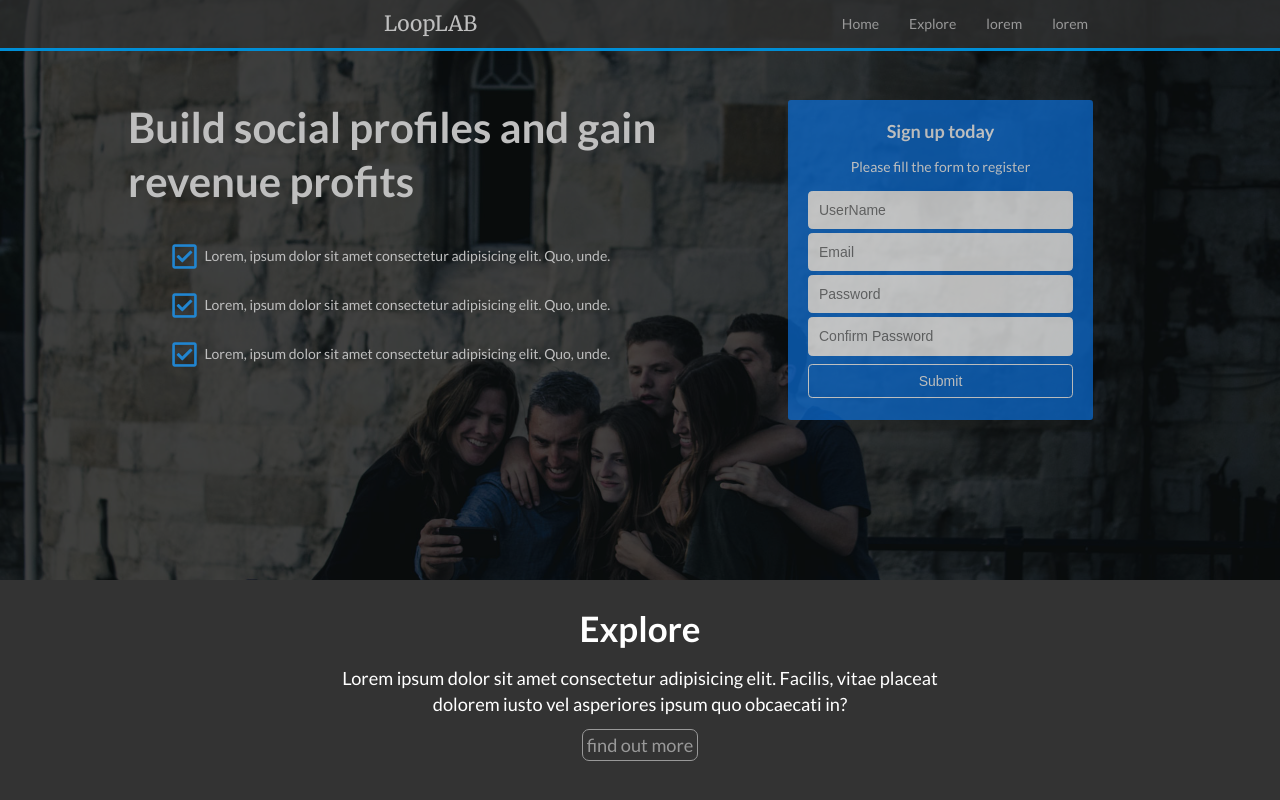
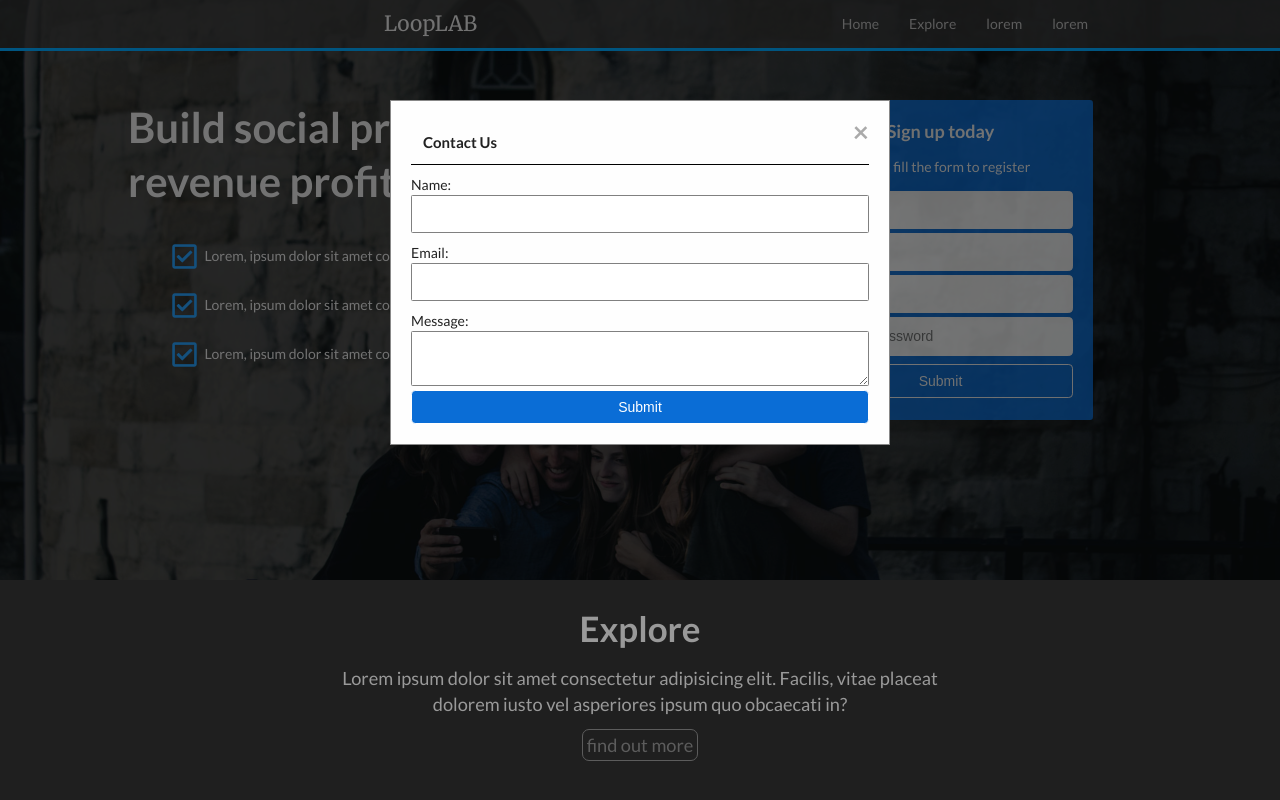
Before and after one commit to aliafarin/htmlCssJs, a plain HTML site: page index.html in a window 1280 px wide. Both pictures are taken after a click on the link "Contact Us". Shown: the top 800 px of the page. Drawn offline with nearby package versions, Linux system fonts and the light colour scheme.

Commit message:
added Modal to Project

```diff
--- /dev/null
+++ b/Modal.js
@@ -0,0 +1,25 @@
+// Get the modal
+var modal = document.getElementById("myModal");
+
+// Get the Anchor button that opens the modal
+var contactA = document.getElementById("contact");
+
+// Get the <span> element that closes the modal
+var span = document.getElementsByClassName("close")[0];
+
+// When the user clicks the button, open the modal
+contactA.onclick = function() {
+  modal.style.display = "block";
+}
+
+// When the user clicks on <span> (x), close the modal
+span.onclick = function() {
+  modal.style.display = "none";
+}
+
+// When the user clicks anywhere outside of the modal, close it
+window.onclick = function(event) {
+  if (event.target == modal) {
+    modal.style.display = "none";
+  }
+}
--- a/index.html
+++ b/index.html
@@ -42,7 +42,7 @@
             <input placeholder="Email">
             <input placeholder="Password">
             <input placeholder="Confirm Password">
-            <button type="submit" value="Submit">Submit</button>
+            <button class="sButton" type="submit" value="Submit">Submit</button>
           </form>
         </div>
       </section>
@@ -69,14 +69,40 @@
             </div>
           </div>
         </div>
+
+        <!-- footer -->
         <footer class='footer'>
           <h4>LoopLAB</h4>
           <p>Copyright &copy;</p>
-          <a href="#" class="contact">Contact Us</a>
+          <a href="#" id="contact" class="contact">Contact Us</a>
         </footer>
       </section>
+
+      <!-- Modal -->
+      <div id="myModal" class="modal">
+
+        <!-- Modal content -->
+        <div class="modal-content">
+          <span class="close">&times;</span>
+          <div class='modal-header'>
+            <h4>Contact Us</h4>
+          </div>
+          <form>
+            <label>Name:</label>
+            <input>
+            <label>Email:</label>
+            <input>
+            <label>Message:</label>
+            <textarea></textarea>
+            <button class="sButton" type="submit" value="Submit">Submit</button>
+          </form>
+        </div>
+
+      </div>
     </div>
   </div>
 </body>
 
 </html>
+
+<script src="Modal.js"></script>
--- a/styles.css
+++ b/styles.css
@@ -130,7 +130,7 @@ li a:hover {
   background-color: #fff;
 }
 
-.form button {
+.sButton {
   padding: 8px;
   margin-top: 4px;
   width: 100%;
@@ -278,3 +278,62 @@ button:hover {
 .contact:hover {
   background-color: white;
 }
+
+.modal {
+  display: none; /* Hidden by default */
+  position: fixed; /* Stay in place */
+  z-index: 1040; /* Sit on top */
+  padding-top: 100px; /* Location of the box */
+  left: 0;
+  top: 0;
+  width: 100%; /* Full width */
+  height: 100%; /* Full height */
+  overflow: auto; /* Enable scroll if needed */
+  background-color: rgb(0,0,0); /* Fallback color */
+  background-color: rgba(0,0,0,0.4); /* Black w/ opacity */
+}
+
+/* Modal Content */
+.modal-content {
+  background-color: #fefefe;
+  margin: auto;
+  padding: 20px;
+  border: 1px solid #888;
+  width: 80%;
+  max-width: 500px;
+  height: auto;
+}
+
+/* The Close Button */
+.close {
+  color: #aaaaaa;
+  float: right;
+  font-size: 28px;
+  font-weight: bold;
+}
+
+.modal-header {
+  padding: 12px;
+  border-bottom:solid black 1px ;
+  margin-bottom: 10px;
+}
+
+.close:hover,
+.close:focus {
+  color: #000;
+  text-decoration: none;
+  cursor: pointer;
+}
+
+.modal-content input, textarea {
+  display: block;
+  width: 100%;
+  padding: 10px;
+  margin-bottom: 10px;
+  border: solid 1px gray;
+  border-radius: 0.1rem;
+}
+
+.modal button:hover {
+  background-color: #1985f8;
+}
```
